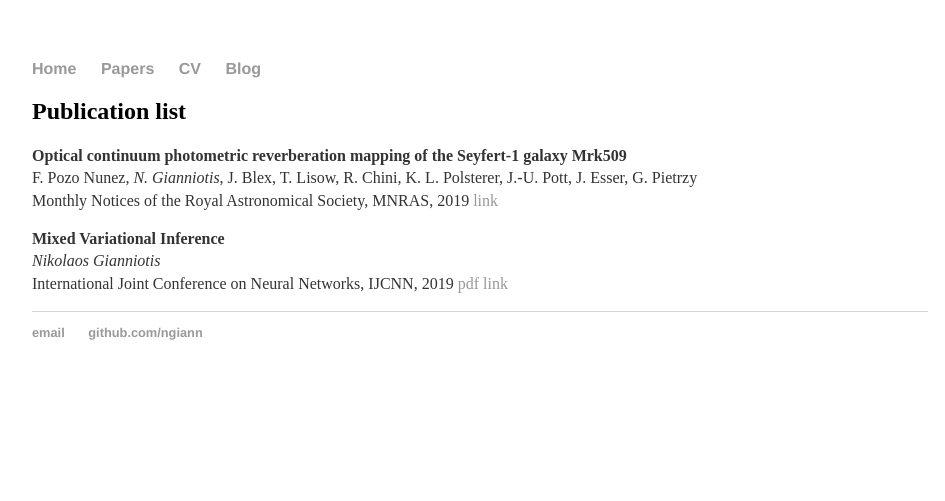
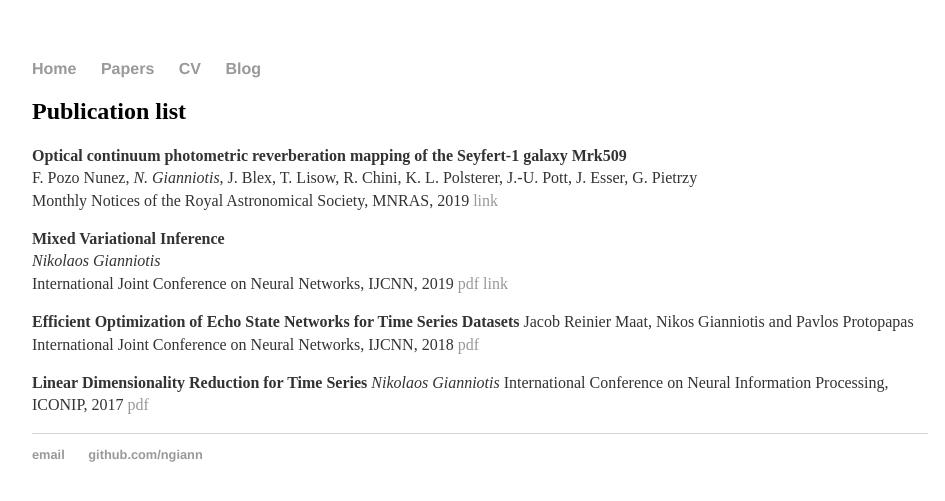
Before and after one commit to ngiann/ngiann.github.io, a Jekyll site: the page built from papers/index.md, in a window 1280 px wide. Shown: the top 501 px of the page, without its empty margins (160-1105 px from the left). Built offline with Jekyll 4.4.1, drawn with Linux system fonts in a browser that asks for light colours.

Commit message:
Update index.md

```diff
--- a/papers/index.md
+++ b/papers/index.md
@@ -11,3 +11,11 @@ Monthly Notices of the Royal Astronomical Society, MNRAS, 2019 [link](https://do
 **Mixed Variational Inference**\
 *Nikolaos Gianniotis*\
 International Joint Conference on Neural Networks, IJCNN, 2019 [pdf](https://arxiv.org/pdf/1901.04791.pdf) [link](https://doi.org/10.1109/IJCNN.2019.8852348)
+
+**Efficient Optimization of Echo State Networks for Time Series Datasets**
+Jacob Reinier Maat, Nikos Gianniotis and Pavlos Protopapas
+International Joint Conference on Neural Networks, IJCNN, 2018 [pdf](https://www.dropbox.com/s/x2787m7clayg8l0/2018%20-%20IJCNN%20-%20Efficient%20Optimization%20of%20Echo%20State%20Networks%20for%20Time%20Series%20Datasets.pdf?dl=0)
+
+**Linear Dimensionality Reduction for Time Series**
+*Nikolaos Gianniotis*
+International Conference on Neural Information Processing, ICONIP, 2017 [pdf](https://www.dropbox.com/s/icryfwm2a1r0nci/ICONIP%20-%202017%20-%20Linear%20Dimensionality%20Reduction%20for%20Time%20Series.pdf?dl=0)
```
